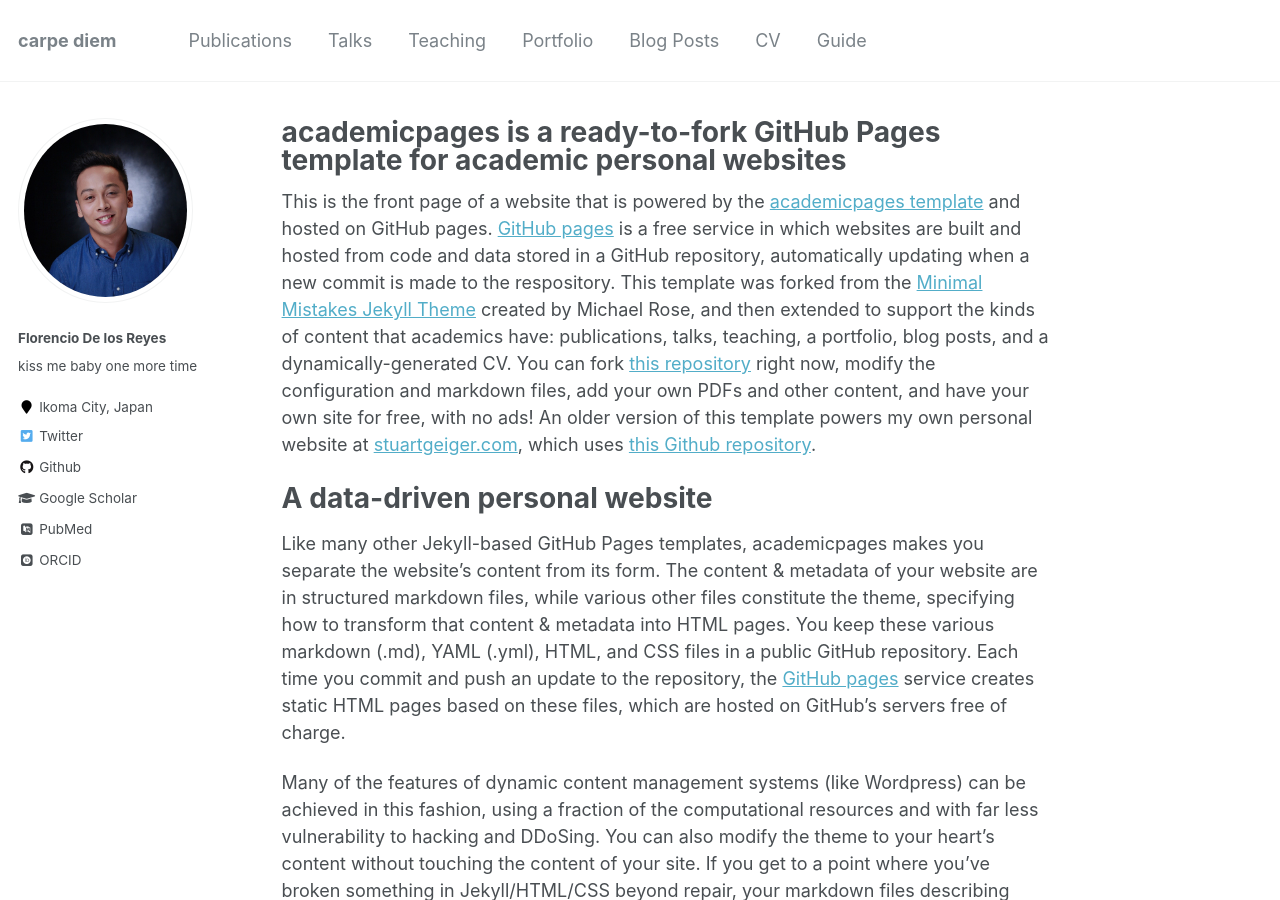
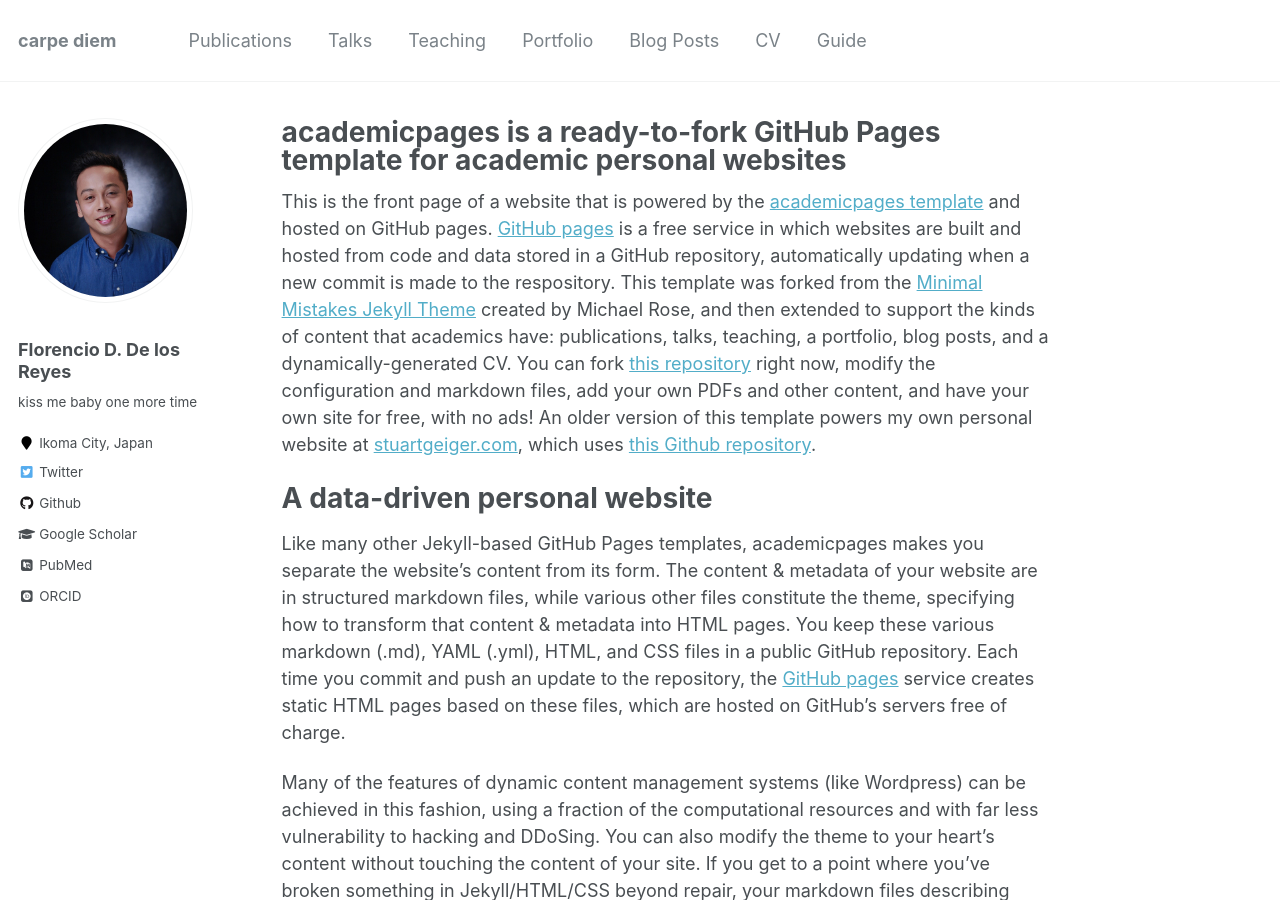
Before and after one commit to fddelosreyes/fddelosreyes.github.io, a Jekyll site: the page built from _pages/about.md, in a window 1280 px wide and 900 px high. Built offline with Jekyll 4.4.1, drawn with Linux system fonts in a browser that asks for light colours; some web fonts are replaced.

```diff
--- a/_config.yml
+++ b/_config.yml
@@ -80,7 +80,7 @@ analytics:
 
 # Site Author
 author:
-  name             : "<h5>Florencio De los Reyes</h5>"
+  name             : "<h4>Florencio D. De los Reyes</h4>"
   avatar           : "enzo.jpeg"
   bio              : "kiss me baby one more time"
   location         : "Ikoma City, Japan"
```
